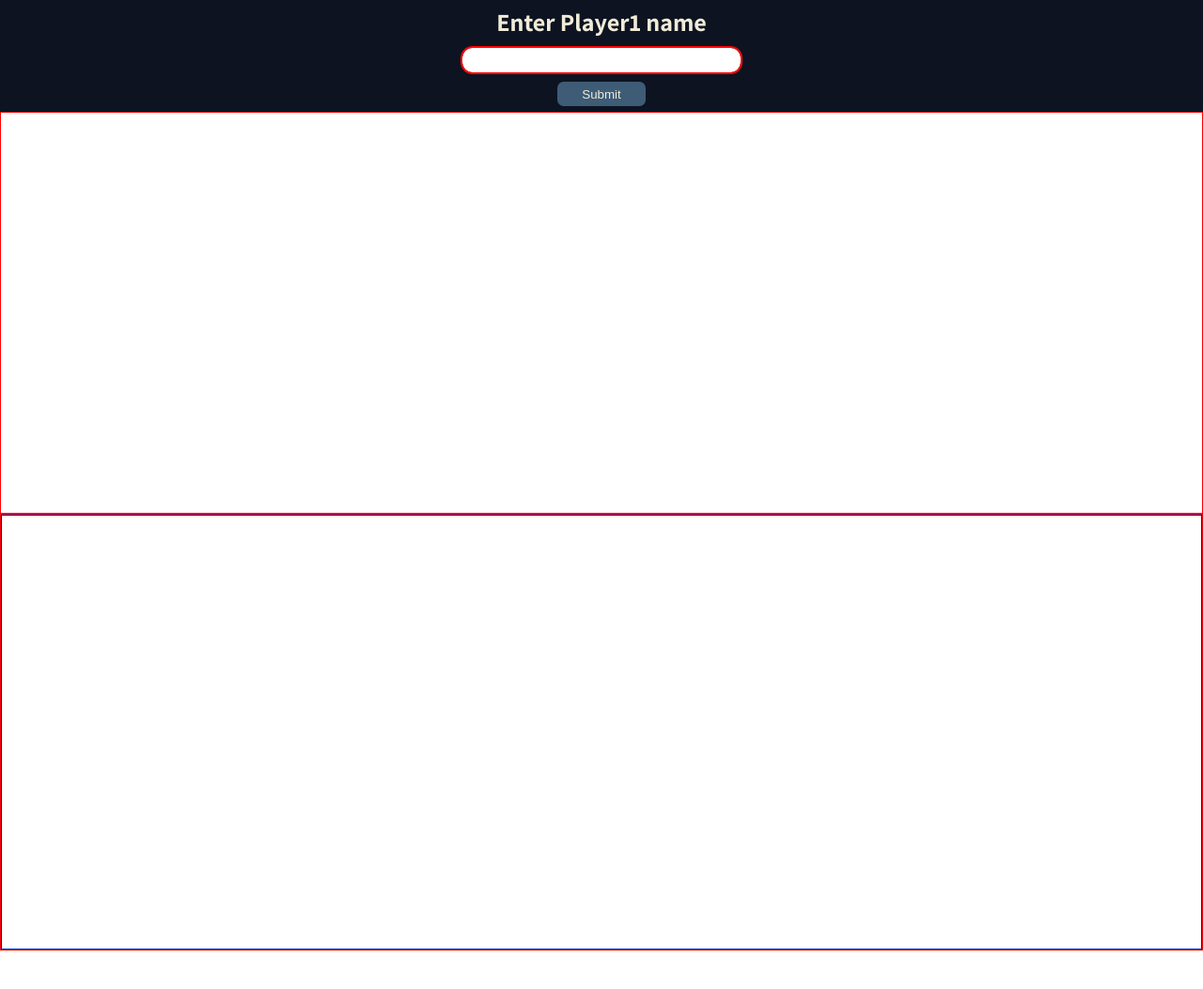
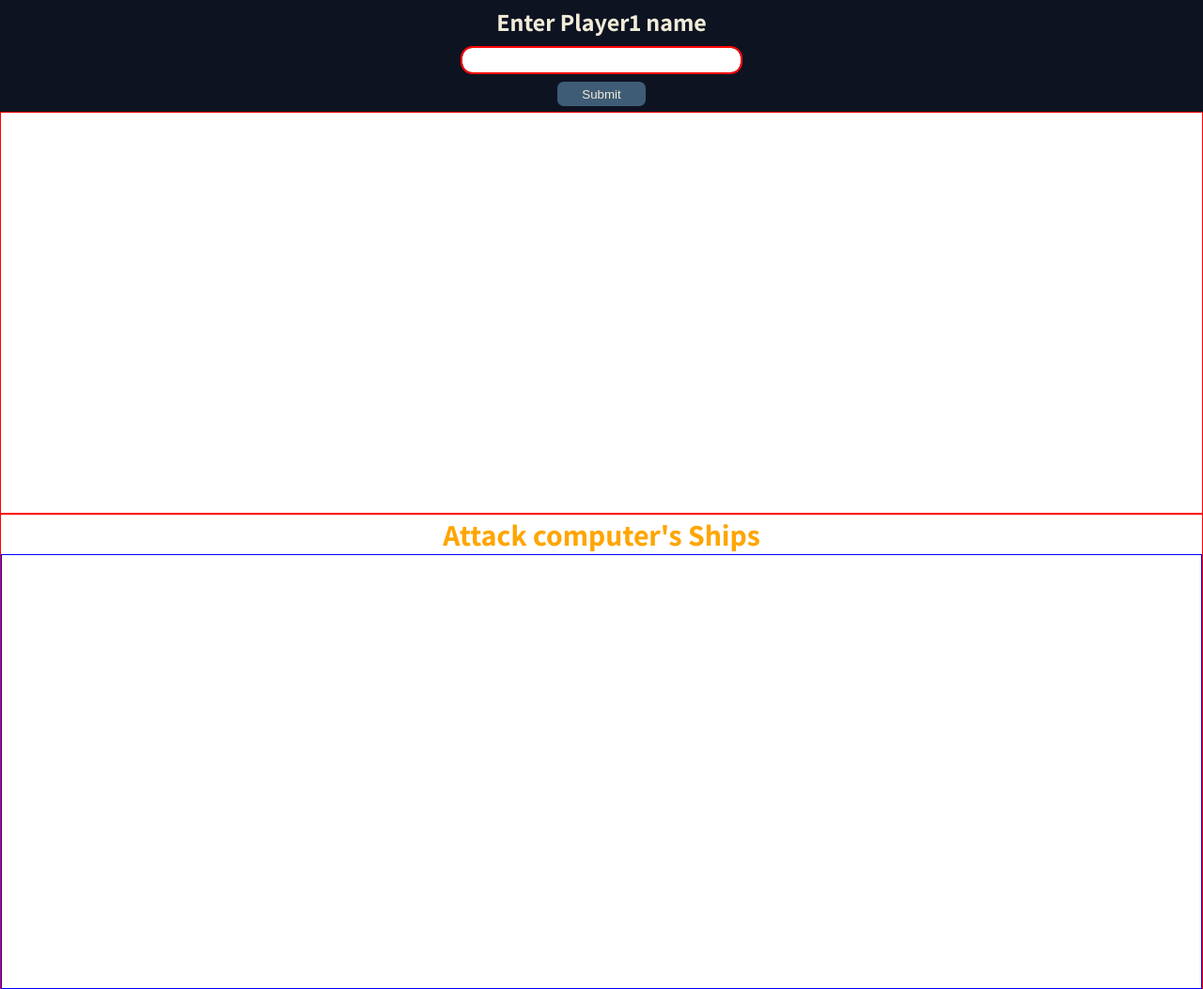
Before and after one commit to symonogwe/Battleship-game, a website built with webpack: page src/template.html in a window 1280 px wide. Shown: the whole page at 94% size. Before the commit the page ends 1012 px from the top, so only its background shows below. Built offline with nearby package versions, Linux system fonts and the light colour scheme; a web font is replaced by a local one.

Commit message:
Create game play results h3 & add styles to it

```diff
--- a/src/Styles/styles.css
+++ b/src/Styles/styles.css
@@ -165,6 +165,13 @@ body {
   justify-items: center;
 }
 
+.game-play-results {
+  font-size: var(--base-h3-fs);
+  font-family: var(--base-h2-ff);
+  color: orange;
+  /* display: none; */
+}
+
 .board-container {
   border: 1px solid blue;
   width: 100%;
--- a/src/template.html
+++ b/src/template.html
@@ -23,6 +23,7 @@
     </div>
     <!-- GAME-CONTAINER BOARDS -->
     <div class="game-container">
+      <h3 class="game-play-results">Attack computer's Ships</h3>
       <div class="board-container">
         <div class="player-1-board"></div>
         <div class="player-2-board"></div>
```
